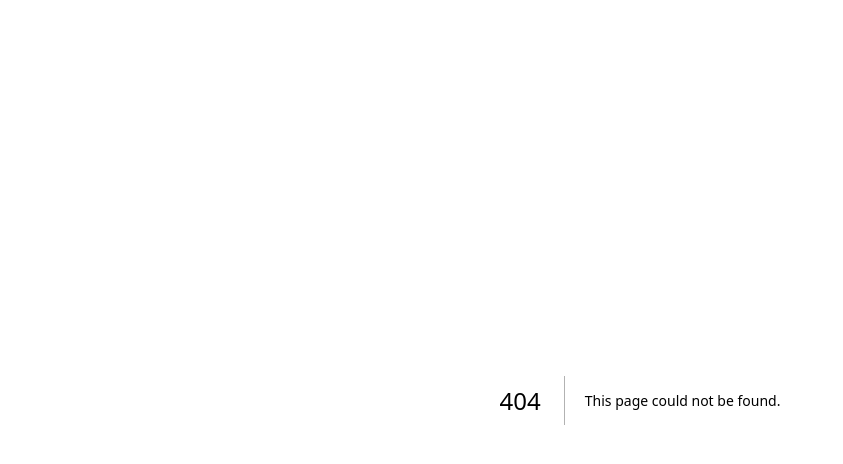
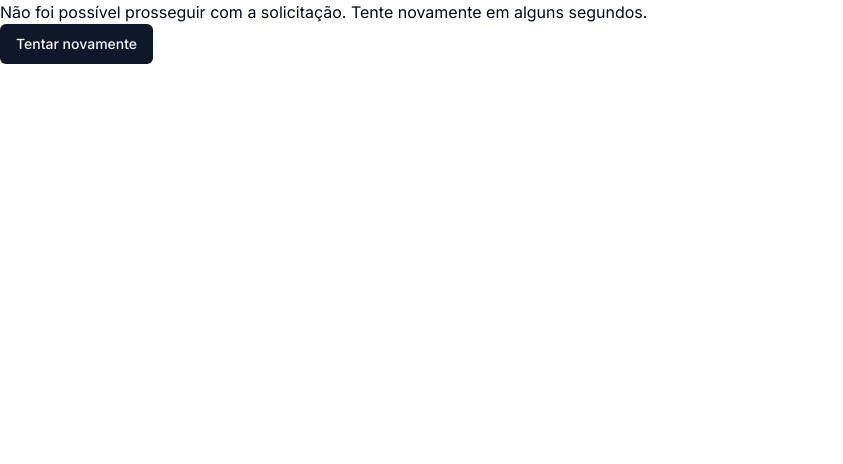
Before and after one commit to pedrobraghin/poc-quizzeira-frontend, a Next.js app: page /error in a window 1280 px wide. Before the commit this address had no page. Shown: the top 464 px of the page, without its empty margins (0-843 px from the left). Built offline with nearby package versions, Linux system fonts and the light colour scheme.

Commit message:
feat: add error page

```diff
--- /dev/null
+++ b/src/app/error/page.tsx
@@ -0,0 +1,18 @@
+'use client';
+import { Button } from '@/components/ui/button';
+import { useRouter } from 'next/navigation'
+
+export default function ErrorPage() {
+  const router = useRouter();
+
+  function retry() {
+    router.back();
+  }
+
+  return (
+    <div>
+      <h2>Não foi possível prosseguir com a solicitação. Tente novamente em alguns segundos.</h2>
+      <Button onClick={retry}>Tentar novamente</Button>
+    </div>
+  )
+}
```
